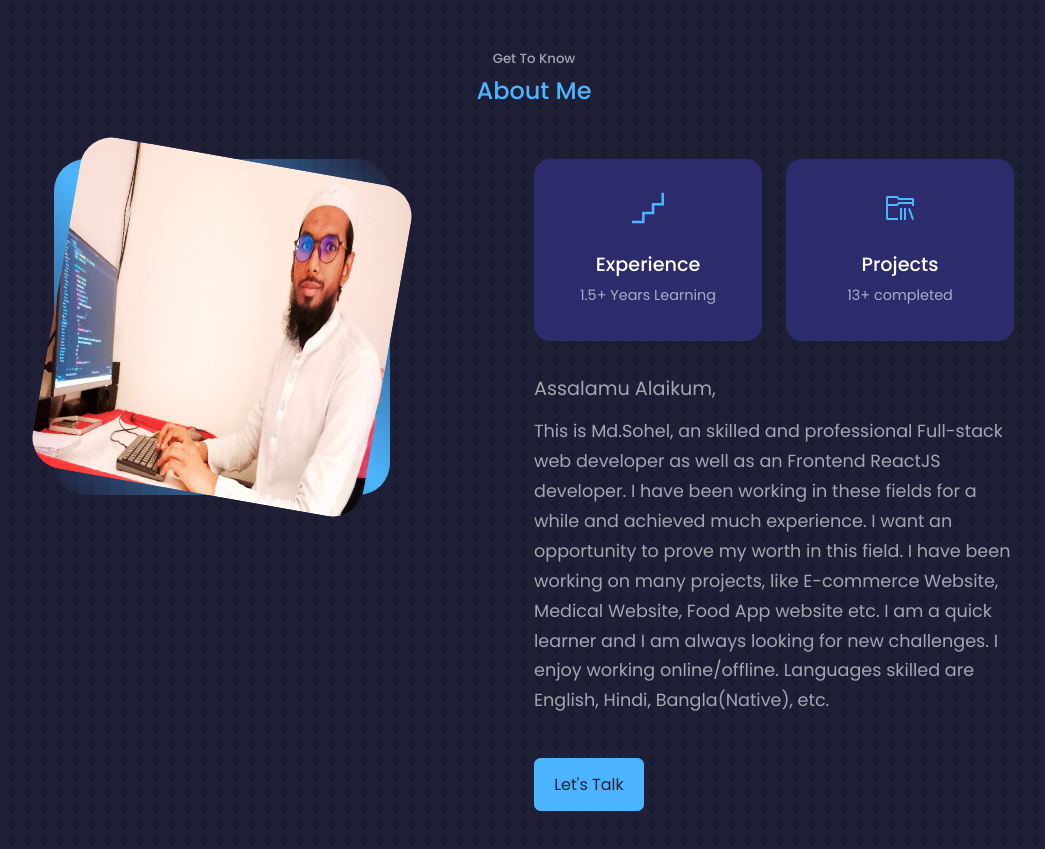
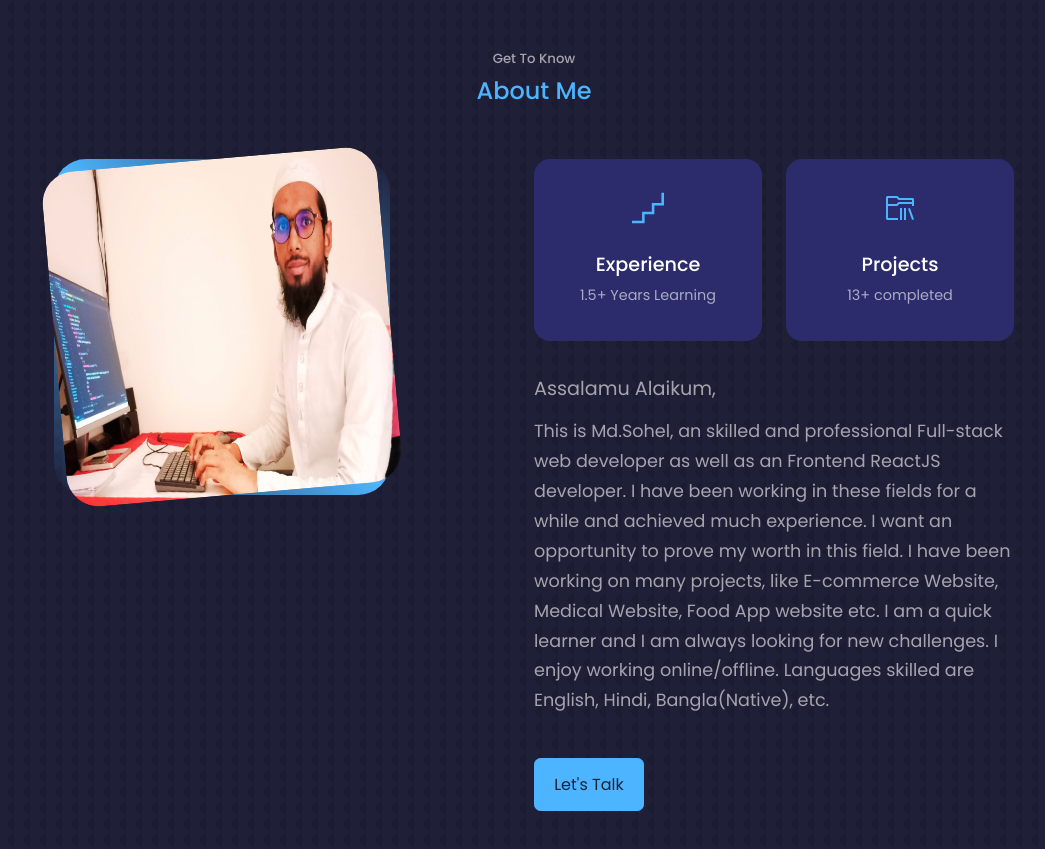
Before and after one commit to khanmdsohel02/sohel.dev.portfolio, a React (Vite) app: page / in a window 1280 px wide. Shown: the part 880-1729 px from the top of the page, without its empty margins (106-1151 px from the left). Built offline with nearby package versions, Linux system fonts and the light colour scheme.

Commit message:
some style change

```diff
--- a/src/components/about/about.css
+++ b/src/components/about/about.css
@@ -21,7 +21,7 @@
 .about__me-image {
   border-radius: 2rem;
   overflow: hidden;
-  transform: rotate(10deg);
+  transform: rotate(-5deg);
   transition: var(--transition);
 }
 
```
